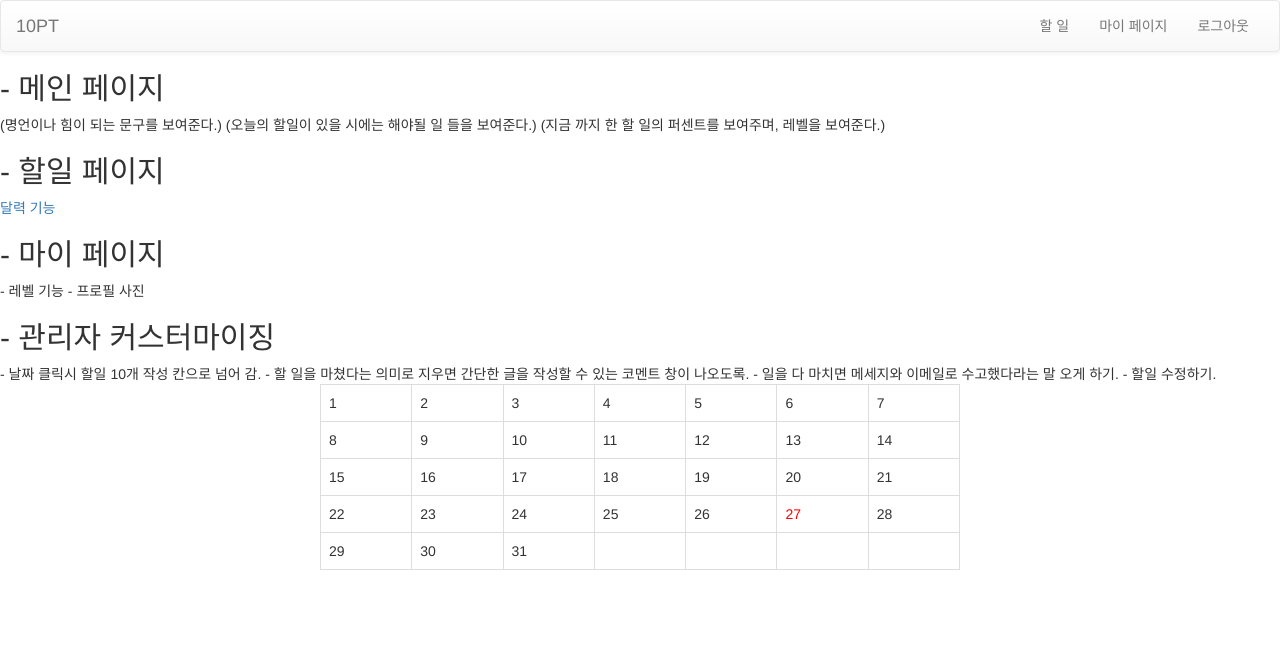
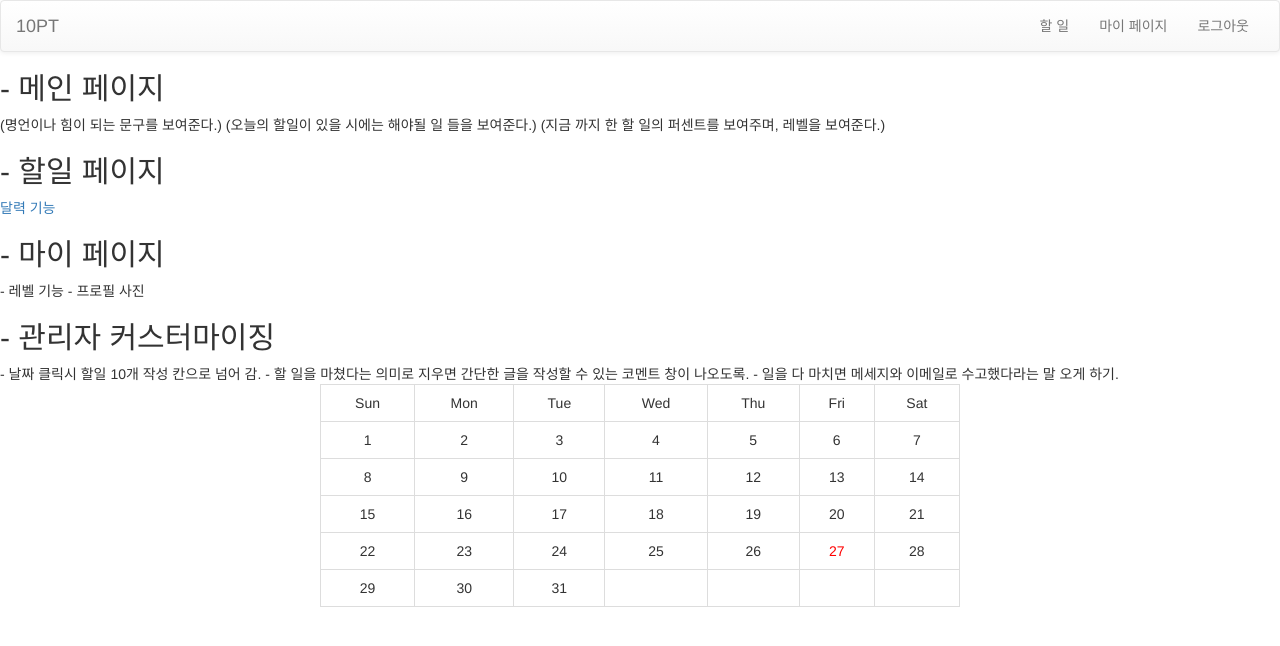
Before and after one commit to ndjman7/10PT, a Django app: page /task/ in a window 1280 px wide. Shown: the top 646 px of the page. Run offline with Django 3.2, Linux system fonts and the light colour scheme; the visitor is signed in with stand-in values (Sample User, id 1); some libraries are stand-ins or nearby versions.

Commit message:
달력에 요일 추가

```diff
--- a/mysite/task/views/to_do_list.py
+++ b/mysite/task/views/to_do_list.py
@@ -25,6 +25,15 @@ def to_do_list_new(request):
 @login_required()
 def task_calendar(request):
     _year = {}
+    DAY = {
+        6: 'Sun',
+        0: 'Mon',
+        1: 'Tue',
+        2: 'Wed',
+        3: 'Thu',
+        4: 'Fri',
+        5: 'Sat',
+    }
     one_year = {
         1: 'January',
         2: 'February',
@@ -53,6 +62,7 @@ def task_calendar(request):
     context = {
         'month': jan,
         'today': day,
+        'DAY': ['Sun','Mon','Tue','Wed','Thu','Fri','Sat'],
     }
     return render(request, 'task/calendar.html', context)
 
--- a/mysite/templates/task/calendar.html
+++ b/mysite/templates/task/calendar.html
@@ -3,17 +3,20 @@
 - 날짜 클릭시 할일 10개 작성 칸으로 넘어 감.
 - 할 일을 마쳤다는 의미로 지우면 간단한 글을 작성할 수 있는 코멘트 창이 나오도록.
 - 일을 다 마치면 메세지와 이메일로 수고했다라는 말 오게 하기.
-- 할일 수정하기.
-
 <table style="width:50%; margin: 0 auto;"  class="table table-bordered">
+  <tr>
+    {% for day in DAY %}
+    <td style="text-align: center;">{{ day }}</td>
+    {% endfor %}
+  </tr>
   {% for week in month %}
   <tr>
-          {% for day, date in week %}
-          <td>
-            {% if day == today %}
-            <span style="color: red;">{{ day }}</span>
-            {% elif day %}
-            <span>{{ day}}</span>
+    {% for date, day in week %}
+    <td style="text-align: center;">
+      {% if date == today %}
+      <span style="color: red;">{{ date }}</span>
+      {% elif date %}
+      <span>{{ date }}</span>
       {% endif %}
     </td>
     {% endfor %}
```
Lines whose indentation alone changed are shown as unchanged.
